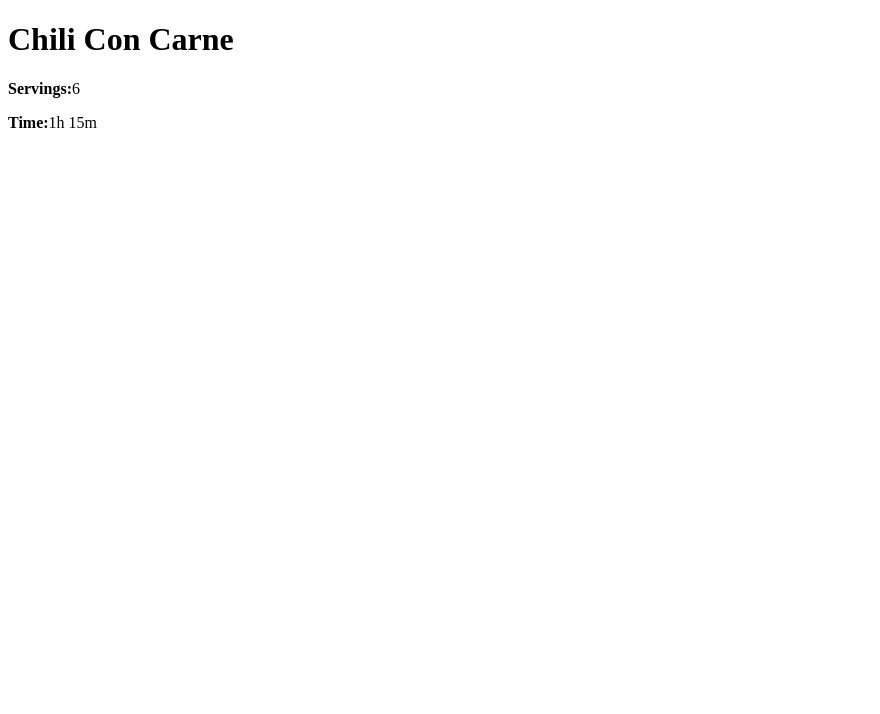
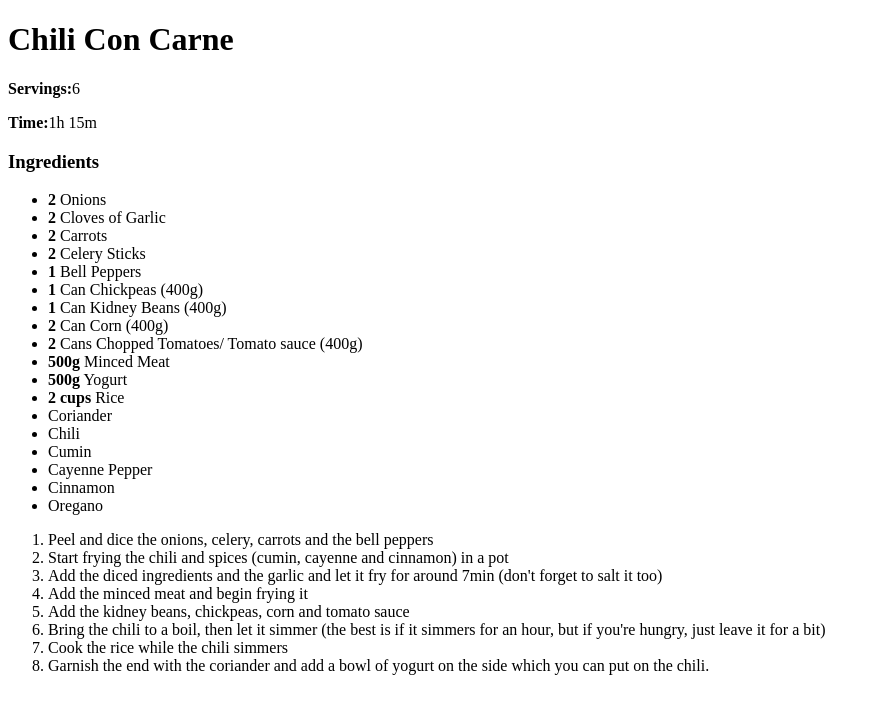
Before and after one commit to illtrythisout/odin-recipes, a plain HTML site: page recipes/chili-con-carne.html in a window 1280 px wide. Shown: the whole page, without its empty margins (0-880 px from the left). Drawn offline with Linux system fonts and the light colour scheme.

Commit message:
Add Ingredients and Steps to Chilli

```diff
--- a/recipes/chili-con-carne.html
+++ b/recipes/chili-con-carne.html
@@ -12,5 +12,36 @@
     <p>
         <strong>Time:</strong>1h 15m
     </p>
+    <h3>Ingredients</h3>
+    <ul>
+        <li> <strong>2</strong> Onions </li>
+        <li> <strong>2</strong> Cloves of Garlic </li>
+        <li> <strong>2</strong> Carrots </li>
+        <li> <strong>2</strong> Celery Sticks </li>
+        <li> <strong>1</strong> Bell Peppers </li>
+        <li> <strong>1</strong> Can Chickpeas (400g) </li>
+        <li> <strong>1</strong> Can Kidney Beans (400g) </li>
+        <li> <strong>2</strong> Can Corn (400g) </li>
+        <li> <strong>2</strong> Cans Chopped Tomatoes/ Tomato sauce (400g) </li>
+        <li> <strong>500g</strong> Minced Meat </li>
+        <li> <strong>500g</strong> Yogurt </li>
+        <li> <strong>2 cups</strong> Rice </li>
+        <li> Coriander </li>
+        <li> Chili </li>
+        <li> Cumin </li>
+        <li> Cayenne Pepper </li>
+        <li> Cinnamon </li>
+        <li> Oregano </li>
+    </ul>
+    <ol>
+        <li>Peel and dice the onions, celery, carrots and the bell peppers</li>
+        <li>Start frying the chili and spices (cumin, cayenne and cinnamon) in a pot</li>
+        <li>Add the diced ingredients and the garlic and let it fry for around 7min (don't forget to salt it too)</li>
+        <li>Add the minced meat and begin frying it</li>
+        <li>Add the kidney beans, chickpeas, corn and tomato sauce</li>
+        <li>Bring the chili to a boil, then let it simmer (the best is if it simmers for an hour, but if you're hungry, just leave it for a bit)</li>
+        <li>Cook the rice while the chili simmers</li>
+        <li>Garnish the end with the coriander and add a bowl of yogurt on the side which you can put on the chili.</li>
+    </ol>
 </body>
 </html>
```
